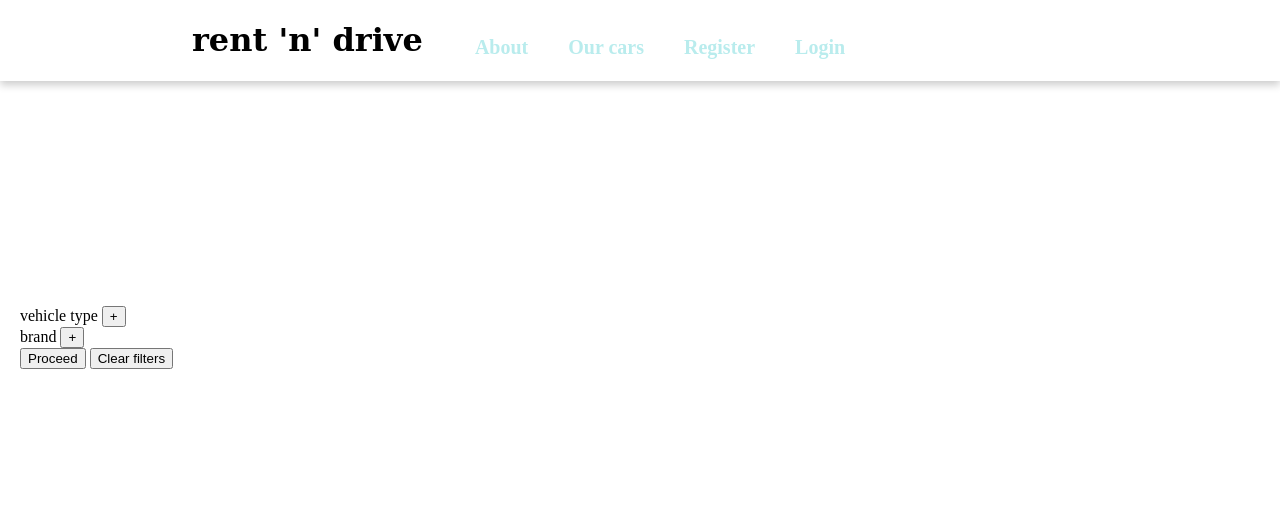
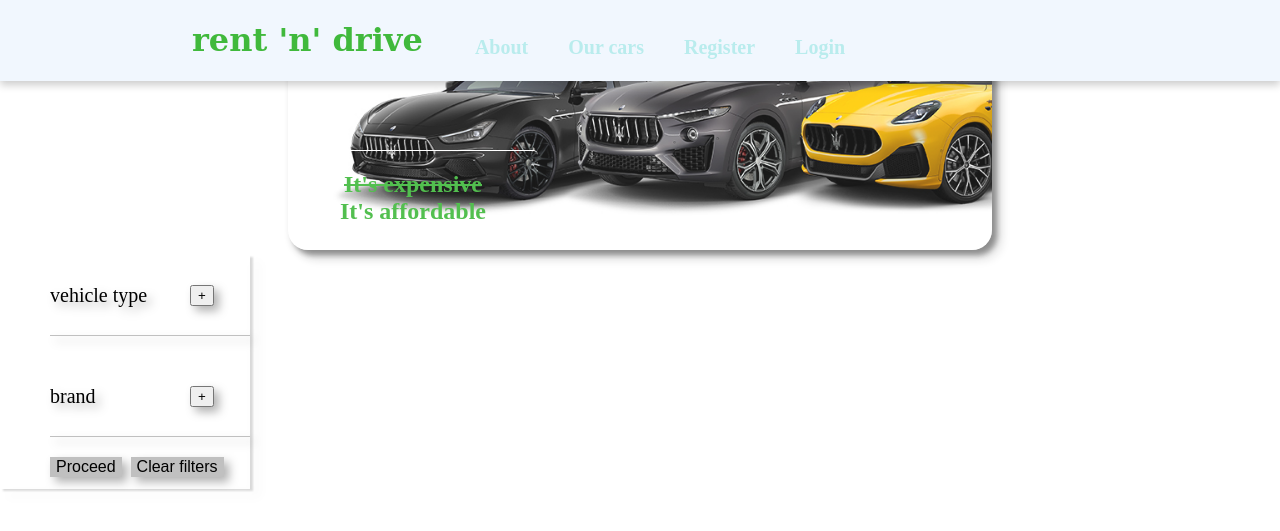
Before and after one commit to JosephDeFacto/rent-and-drive, a Symfony app: template templates/car/index.html.twig in a window 1280 px wide. Shown: the top 531 px of the page. Run offline with Twig, Linux system fonts and the light colour scheme; the template is opened without the code that fills it, so the values that code supplies are empty; some libraries are stand-ins or nearby versions.

Commit message:
Add styles for multiple elements

```diff
--- a/public/css/style.css
+++ b/public/css/style.css
@@ -11,14 +11,60 @@ body {
 
 #container {
     max-width: 100%;
+    /*overflow: auto;*/
 }
 
 .header-container {
     width: 100%;
+    /*
     background: white;
+    */
     position: fixed;
     box-shadow: 0 4px 8px 0 rgb(0 0 0 / 20%);
     z-index: 1;
+    top: 0;
+    /* Prolly it should be changed */
+    background: #f1f7fe;
+}
+
+.rndcontainer {
+    position: relative;
+    top: 150px;
+    margin-left: 10%;
+}
+
+.rnd-text {
+    color: red;
+    font-weight: bolder;
+}
+
+.rnd-btn-light {
+    cursor: pointer;
+    background: #4287f5;
+    color: white;
+    padding: 15px;
+    border-radius: 30px;
+    text-decoration: none;
+    position: absolute;
+    bottom: -120px;
+    font-size: 18px;
+    font-weight: 600;
+}
+
+.rnd-btn-light:hover {
+    text-decoration-line: underline;
+}
+
+.rndheader {
+    position: relative;
+    top: 0;
+    background-size: cover;
+    background-repeat: no-repeat;
+    background-position: center bottom;
+    min-height: 600px;
+    opacity: 0.7;
+    box-shadow: 5px 5px 5px 0px rgba(0,0,0,0.3);
+    filter: drop-shadow(5px 5px 5px rgba(0,0,0,0.3));
 }
 
 .header-title {
@@ -28,7 +74,7 @@ body {
 
 .home {
     text-decoration: none;
-    color: black;
+    color: #40B93C;
 }
 
 #navigation {
@@ -82,28 +128,34 @@ li {
 }
 
 .products-columns {
-    display: flex;
-    flex-direction: row;
-    flex-wrap: wrap;
-    justify-content: center;
+    display: grid;
+    grid-template-columns: repeat(3, 1fr);
+    grid-gap: 10px;
+    width: fit-content;
+    margin-left: auto;
+    margin-right: auto;
+    margin-bottom: auto;
+    margin-top: 120px;
+}
 
-}
 
 .product-row {
     box-shadow: 0 4px 8px 0 rgb(0 0 0 / 20%);
-    margin: 5px;
     border-radius: 10px;
-    min-height: 100%;
+    background: #FFF;
 }
 
 .product.name {
     font-weight: bolder;
     text-align: center;
+    font-family: 'Montserrat', sans-serif;
 }
 
 .product.model {
     font-weight: bolder;
     text-align: center;
+    font-family: 'Montserrat', sans-serif;
+
 }
 
 .product-redirect {
@@ -114,6 +166,54 @@ li {
 
 .product-link {
     text-decoration: none;
+}
+
+.products-banner {
+    width: 55%;
+    position: relative;
+    background-size: cover;
+    background-position-y: bottom;
+    min-height: 250px;
+    display: block;
+    margin: auto;
+    border-radius: 20px;
+    filter: drop-shadow(5px 5px 5px rgba(0,0,0,0.3));
+    box-shadow: 5px 5px 5px 0px rgb(0 0 0 / 30%);
+    opacity: 0.9;
+}
+
+@media only screen and (min-width: 1400px) {
+    .products-banner {
+        width: 1010px;
+    }
+
+    .products-banner-label {
+
+    }
+}
+
+.products-banner-label {
+    position: relative;
+    top: 150px;
+    padding: 20px;
+    border-top: 1px solid #fff;
+    border-radius: 5px;
+    text-align: center;
+    width: 250px;
+}
+
+.label-text {
+    font-size: 1.5rem;
+    font-weight: bold;
+    color: #40B93C;
+}
+
+.linethrough {
+    text-decoration-line: line-through;
+}
+
+.noline {
+    text-decoration-line: none;
 }
 
 .link-one {
@@ -129,13 +229,65 @@ li {
 }
 
 .sidebar {
-    width: max-content;
     position: relative;
-    top: 250px;
+    width: 250px;
+    filter: drop-shadow(5px 5px 5px rgba(0,0,0,0.3));
+    box-shadow: 3px 2px 2px 0 rgb(0 0 0 / 15%);
+
+}
+
+@media only screen and (min-width: 1808px){
+    .sidebar {
+        display: flex;
+    }
+}
+
+@media only screen and (min-width: 1808px){
+    .products.form {
+        width: fit-content;
+        display: flex;
+    }
+
+    .container-checkbox {
+        display: flex;
+    }
 }
 
 .filter-container {
-    padding: 20px;
+    margin-left: 50px;
+}
+
+.filter-options-item {
+    position: relative;
+    margin: 0 0 20px 0;
+    border-bottom: 0.5px solid #c0c0c0;
+    line-height: 4;
+}
+
+.filter-options-title {
+    display: flex;
+    align-items: center;
+    margin-top: 5px;
+}
+
+.title {
+    display: flex;
+    position: relative;
+    cursor: pointer;
+    font-size: 20px;
+    font-weight: 500;
+    font-family: 'Montserrat';
+}
+
+.filter-expand {
+    position: absolute;
+    display: block;
+    margin-left: 140px;
+    cursor: pointer;
+}
+
+.filter-options-content {
+    display: none;
 }
 
 .container-checkbox {
@@ -143,6 +295,8 @@ li {
     position: relative;
     padding-left: 35px;
     margin-bottom: 12px;
+    font-family: 'Montserrat';
+    font-weight: bold;
 }
 
 .container-checkbox input {
@@ -154,7 +308,7 @@ li {
 
 .checkmark {
     position: absolute;
-    top: 0;
+    top: 15px;
     left: 0;
     height: 25px;
     width: 25px;
@@ -190,3 +344,79 @@ li {
     -ms-transform: rotate(45deg);
     transform: rotate(45deg);
 }
+
+.auth-container {
+    position: relative;
+    top: 150px;
+    width: 30%;
+    display: block;
+    margin-left: auto;
+    margin-right: auto;
+    background: #f1f7fe;
+    border-radius: 30px;
+    height: 30vh;
+    margin-top: 100px;
+}
+
+.register {
+    height: 60vh;
+}
+
+.svg-user {
+    position: relative;
+    top: 10px;
+    width: 50px;
+    height: 50px;
+    margin: auto;
+    display: block;
+}
+
+.form-action {
+    margin-top: 30px;
+    display: flex;
+    flex-direction: column;
+    align-items: center;
+}
+
+label[for=email], label[for=username], label[for=password], label[for=registration_firstname], label[for=registration_lastname],
+label[for=registration_email], label[for=registration_password_first], label[for=registration_password_second], label[for=registration_agreeTerms] {
+    display: block;
+    margin: 10px;
+    font-weight: 600;
+    box-shadow: 0 0 2em hsl(231deg 62% 94%);
+
+}
+
+input[type=text], input[type=email], input[type=password] {
+    padding: 10px;
+    border-radius: 15px;
+}
+
+input[type=checkbox] {
+    display: block;
+    margin: auto;
+    width: 18px;
+    height: 18px;
+}
+
+.auth-submit {
+    margin-top: 20px;
+    width: 70px;
+    background: #3e4684;
+    color: white;
+    font-weight: 600;
+    padding: 1em;
+    border-radius: 30px;
+    border: none;
+    cursor: pointer;
+}
+
+.btn {
+    border: none;
+    font-size: 16px;
+    background: #c0c0c0;
+    color: black;
+    font-weight: 500;
+    cursor: pointer;
+    margin: 0 5px 12px 0;
+}
```
